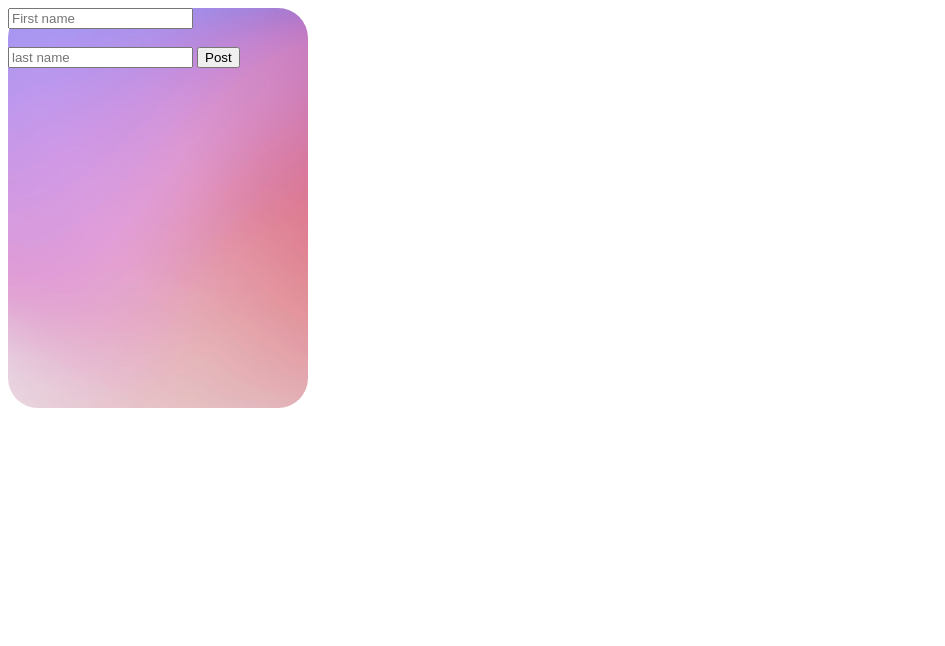
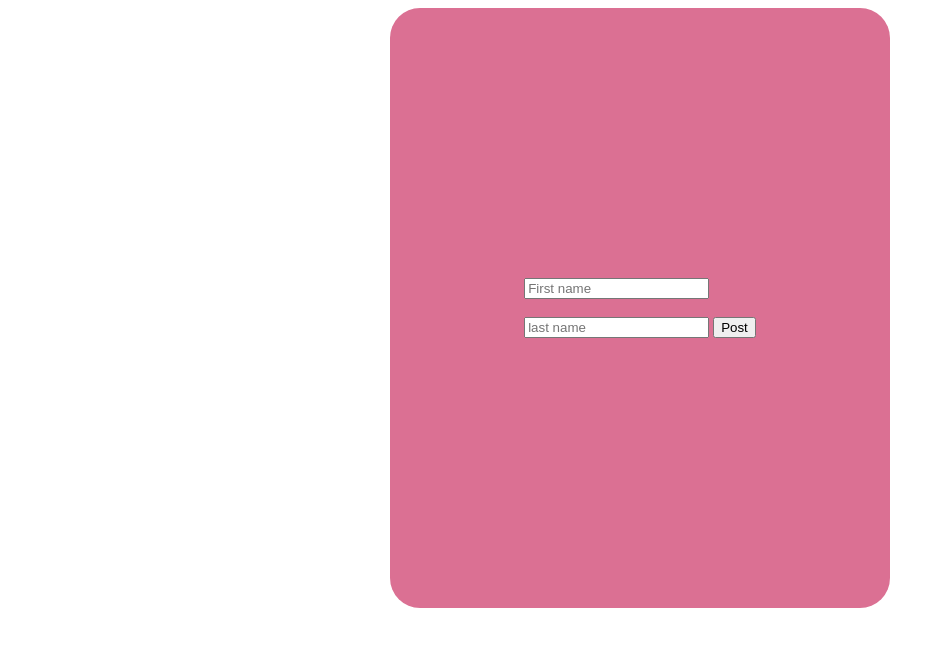
Before and after one commit to silvererudite/sample_sites, a plain HTML site: page form/form.html in a window 1280 px wide. Shown: the whole page, without its empty margins (0-945 px from the left). Drawn offline with Linux system fonts and the light colour scheme.

Commit message:
centering form and its contents and removing unnecessary styles on container

```diff
--- a/form/form-style.css
+++ b/form/form-style.css
@@ -1,12 +1,11 @@
 .form-structure{
-    /* position: absolute; */
-    width: 300px;
-    height: 400px;
-    left: 420px;
-    top: 524px;
-    background: url(Rectangle\ 6.png);
-    background-repeat: no-repeat;
-    mix-blend-mode: normal;
+    margin: auto;
+    width: 500px;
+    height: 600px;
+    display: flex;
+    justify-content: center;
+    align-items: center;
+    background-color:palevioletred;
     border-radius: 30px;
-    /* transform: rotate(180deg); */
+
     }
--- a/form/form.html
+++ b/form/form.html
@@ -9,10 +9,12 @@
         <link rel="stylesheet" href="form-style.css">
     </head>
     <body>
-        <form class="form-structure">
+        <section class="form-structure">
+        <form class="form-elements">
             <input type="text" id="first-name" placeholder="First name"><br><br>
             <input type="text" id="last-name" placeholder="last name">
             <button type="submit">Post</button>
           </form>
+          </section>
     </body>
 </html>
```
Also changed, not shown: form/Rectangle 6.png (deleted).
